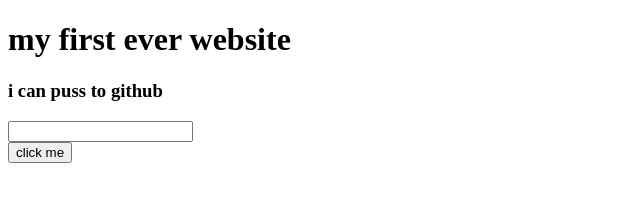
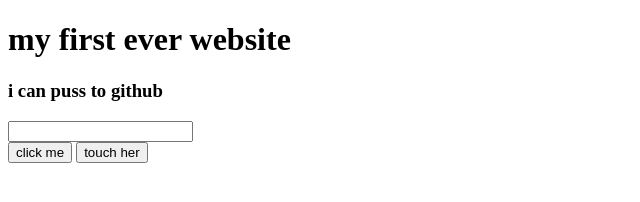
Before and after one commit to rafayedrocky/my-first-website, a plain HTML site: page index.html in a window 1280 px wide. Shown: the whole page, without its empty margins (0-640 px from the left). Drawn offline with Linux system fonts and the light colour scheme.

Commit message:
button added

```diff
--- a/index.html
+++ b/index.html
@@ -11,5 +11,6 @@
     <input type="text">
     <br>
     <button> click me </button>
+    <button> touch her</button>
 </body>
 </html>
```
